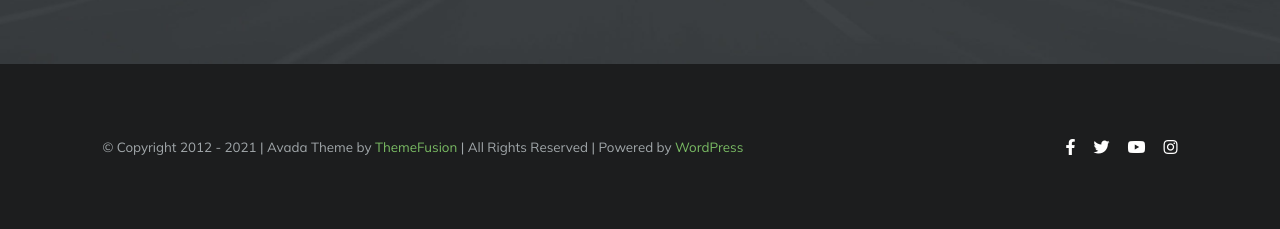
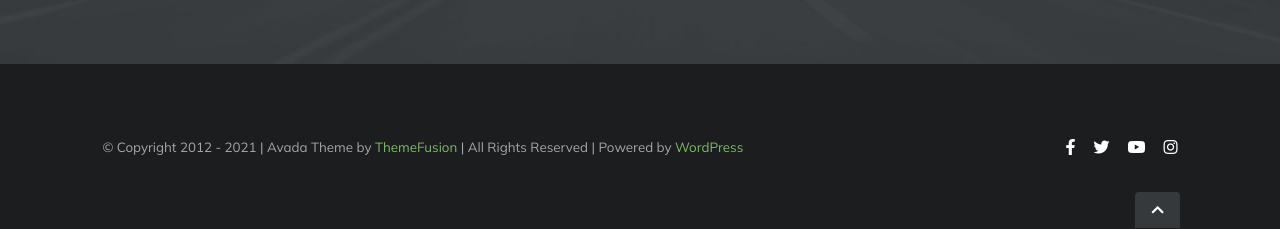
Before and after one commit to NicoleMastrostefano/proj-html-vuejs, a website: page index.html in a window 1280 px wide. Shown: the part 5541-5770 px from the top of the page. Drawn offline with nearby package versions, Linux system fonts and the light colour scheme.

Commit message:
final commit

```diff
--- a/index.html
+++ b/index.html
@@ -241,6 +241,11 @@
               <a :href="item.link"><i v-bind:class="item.icon"></i></a>
             </li>
           </ul>
+          <div id="toTop_box">
+            <a href="#"><span id="arrow">
+              <i class="fas fa-chevron-up"></i></span></a>
+            </div>
+          </div>
         </div>
       </footer>
       <!-- /conclusione pagina  -->
--- a/src/partials/_footer.scss
+++ b/src/partials/_footer.scss
@@ -61,6 +61,7 @@ footer {
   }
   #footer_bottom {
     @include link;
+    position: relative;
     padding: $wrapperPadding;
     height: calc(100% - 70%);
     background-color: #1C1D1E;
@@ -78,5 +79,30 @@ footer {
         }
       }
     }
+    #toTop_box {
+      position: absolute;
+      bottom: 1px;
+      right: 100px;
+      width: 45px;
+      height: 36px;
+      #arrow {
+        width: 100%;
+        height: 100%;
+        display: flex;
+        background-color: #35393C;
+        border-top-left-radius: 4px;
+        border-top-right-radius: 4px;
+        align-items: center;
+        justify-content: center;
+        &:hover {
+          background-color: #69AA53;
+          cursor: pointer;
+        }
+        i {
+          color:white;
+          font-size: 14px;
+        }
+      }
+    }
   }
 }
```
Also changed, not shown: css/app.css.
